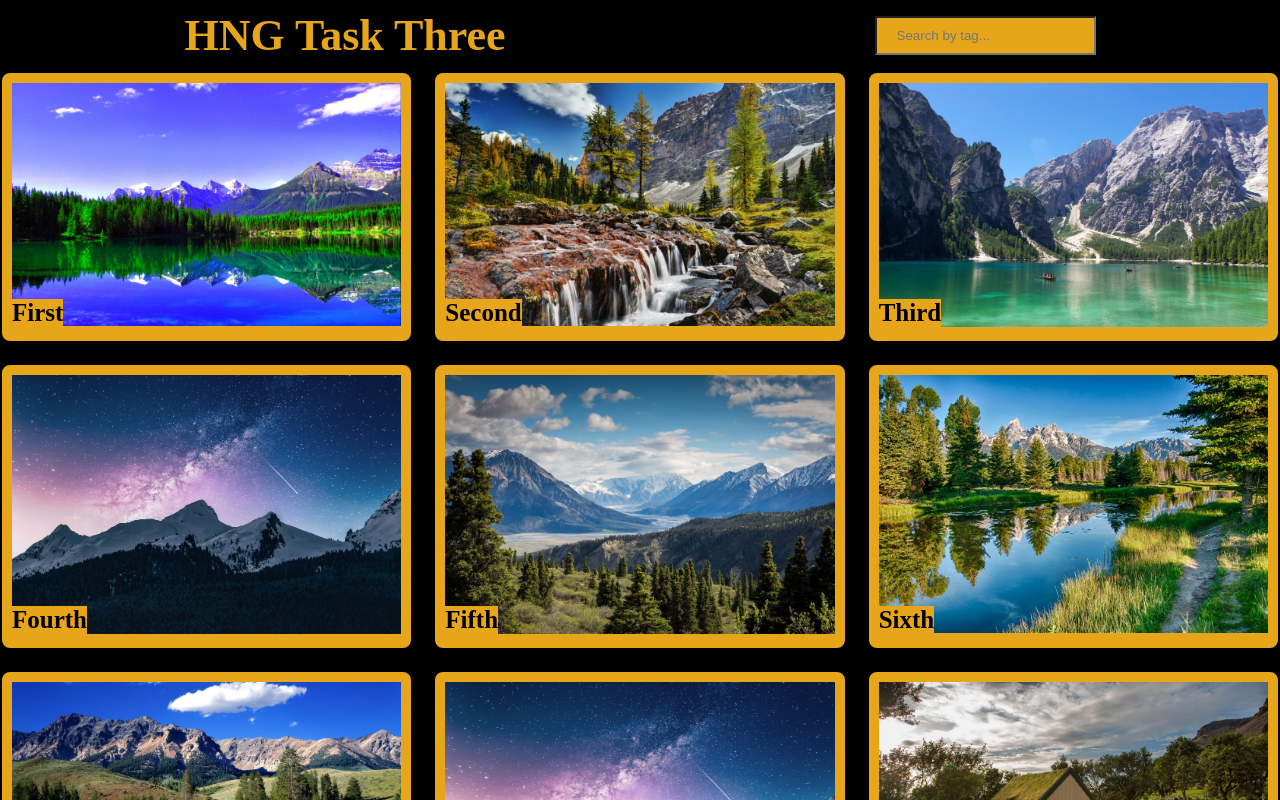
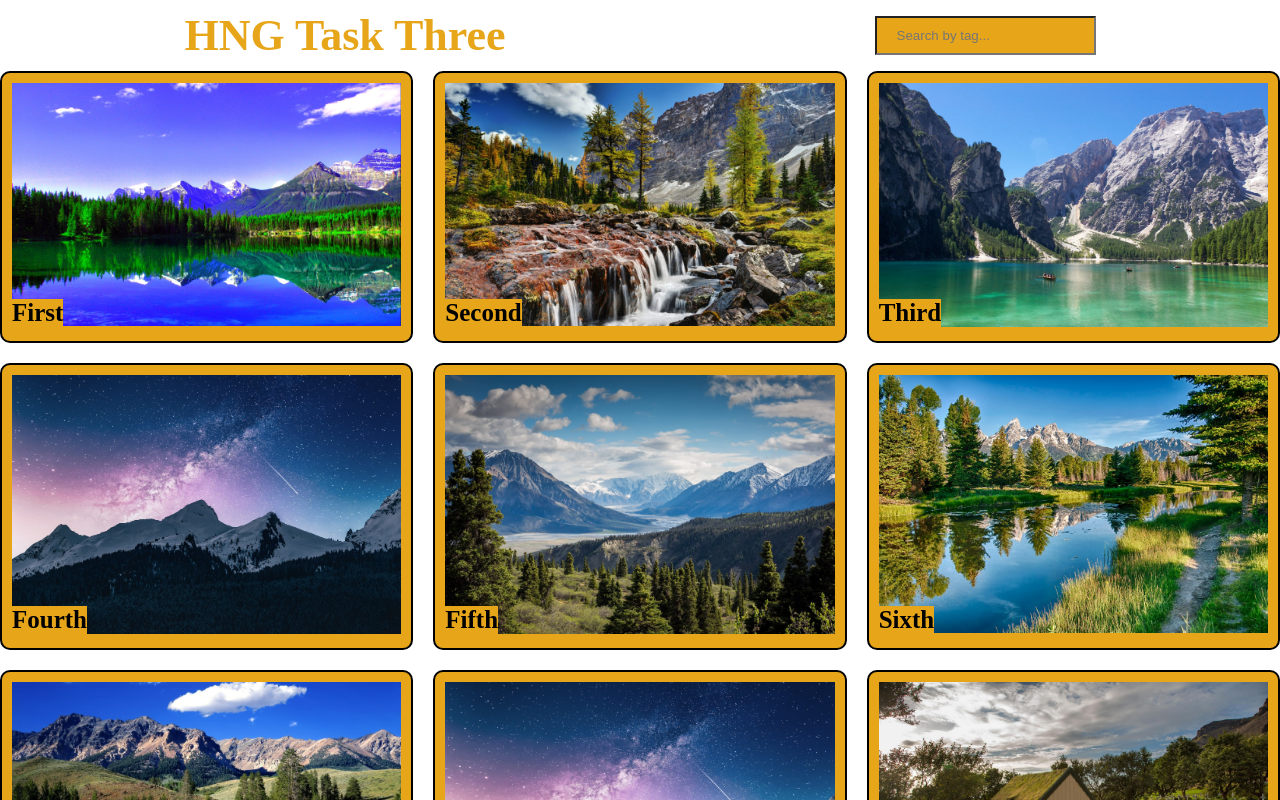
Before and after one commit to ogbeni54/hng-three, a React (Create React App) app: page /grid in a window 1280 px wide. Shown: the top 800 px of the page. Built offline with nearby package versions, Linux system fonts and the light colour scheme.

Commit message:
feat: changed grid color

```diff
--- a/src/grid/grid.css
+++ b/src/grid/grid.css
@@ -1,11 +1,11 @@
 .mainet{
     color: black;
-    background-color: black;
+    /* background-color: black; */
     /* height: 100vh; */
 }
 .major1 {
     text-align: center;
-    background-color: black;
+    /* background-color: black; */
 }
 .mesh{
     width: 100%;
@@ -50,7 +50,7 @@
     display: grid;
     grid-template-columns: repeat(3, 1fr); /* Adjust the number of columns as needed */
     gap: 20px; /* Adjust the gap between images */
-    background-color: black;
+    /* background-color: black; */
   }
 
   .img {
```
